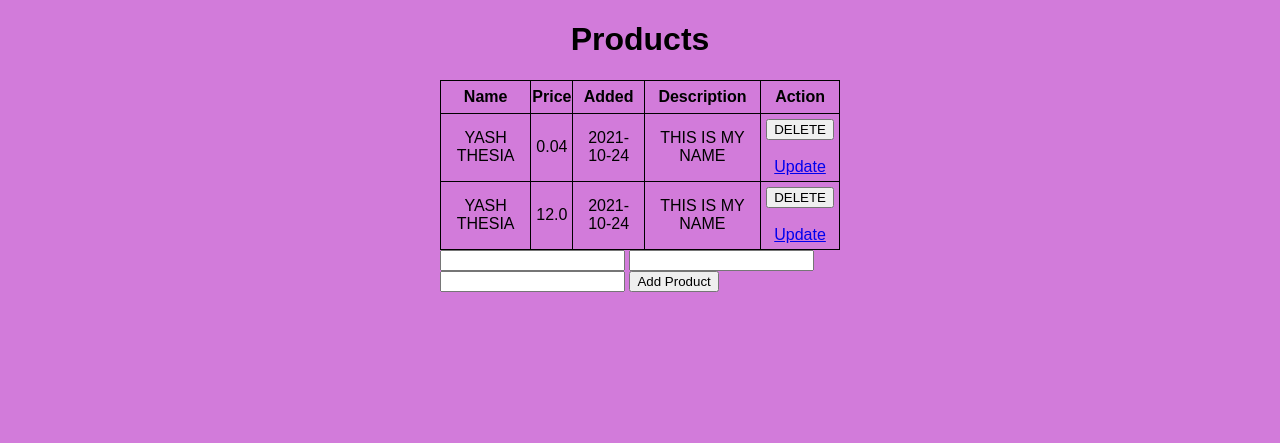
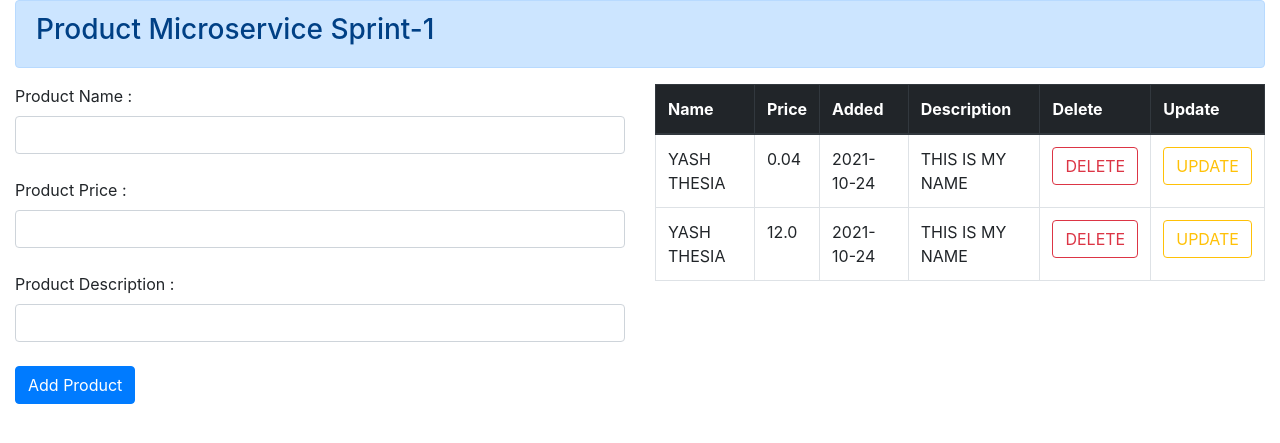
Before and after one commit to Products-DevOps-Fall-2021/CSCI-GA.2820-DevOps-Fall-2021, a Flask app: page / in a window 1280 px wide. Shown: the top 443 px of the page. Run offline with Flask 2, Linux system fonts and the light colour scheme; some libraries are stand-ins or nearby versions.

Commit message:
Added new UI design

```diff
--- a/service/routes.py
+++ b/service/routes.py
@@ -37,7 +37,7 @@ def create():
     return "Issue adding product"
 
 
-@app.route('/delete/<int:id>', methods=["POST"])
+@app.route('/delete/<int:id>', methods=['POST'])
 def delete(id):
     app.logger.info("Request to delete product...")
     output = ProductService.delete_product(id)
@@ -46,7 +46,7 @@ def delete(id):
     return 'There was a problem deleting the product'
 
 
-@app.route('/update/<int:id>', methods=['GET', 'POST'])
+@app.route('/update/<int:id>', methods=['POST', 'GET'])
 def update(id):
     if request.method=='POST':
         name = request.form['name']
--- a/service/static/css/main.css
+++ /dev/null
@@ -1,36 +0,0 @@
-body, html {
-    margin: 0;
-    font-family: sans-serif;
-    background-color: rgb(210, 123, 218);
-}
-
-.content {
-    margin: 0 auto;
-    width: 400px;
-}
-
-table, td, th {
-    border: 1px solid rgb(0, 0, 0);
-}
-
-table {
-    border-collapse: collapse;
-    width: 100%;
-}
-
-th {
-    height: 30px;
-}
-
-td {
-    text-align: center;
-    padding: 5px;
-}
-
-.form {
-    margin-top: 20px;
-}
-
-#content {
-    width: 70%;
-}
--- a/service/templates/index.html
+++ b/service/templates/index.html
@@ -1,23 +1,69 @@
-{% extends 'base.html' %}
+<!DOCTYPE html>
+<html lang="en">
+  <head>
+    <meta charset="utf-8">
+    <meta http-equiv="X-UA-Compatible" content="IE=edge">
+    <meta name="viewport" content="width=device-width, initial-scale=1">
 
-{% block head %}
-<title>Your Best E-Commerce website</title>
-{% endblock %}
+    <title>Product Home Page</title>
 
-{% block body %}
-<div class="content">
-    <h1 style="text-align: center">Products</h1>
-    {% if products|length<1 %}
-    <h4 style = "text-align:center">No Products in the list. Add one below!</h4>
-    {%else%}
-    <table>
+    <meta name="description" content="Source code generated using layoutit.com">
+    <meta name="author" content="LayoutIt!">
+
+    <link rel="stylesheet" href="https://stackpath.bootstrapcdn.com/bootstrap/4.1.3/css/bootstrap.min.css" integrity="sha384-MCw98/SFnGE8fJT3GXwEOngsV7Zt27NXFoaoApmYm81iuXoPkFOJwJ8ERdknLPMO" crossorigin="anonymous">
+
+
+  </head>
+  <body>
+
+    <div class="container-fluid">
+	<div class="row">
+		<div class="col-md-12">
+			<div class="alert alert-primary">
+			<h3>
+				Product Microservice Sprint-1
+			</h3>
+			</div>
+			<div class="row">
+				<div class="col-md-6">
+
+					<form action="/products" method="POST">
+						<label for="description">
+							Product Name :
+
+						</label>
+						<input type="text" name="name" id = "name" class="form-control">
+						<br>
+						<label for="description">
+							Product Price :
+
+						</label>
+						<input type="number" step="0.01" name="price" class="form-control">
+						<br>
+						<label for="description">
+							Product Description :
+
+						</label>
+						<input type="text" name="description" class="form-control">
+						<br>
+						<input type="submit" value="Add Product" class="btn btn-primary">
+					</form>
+				</div>
+				<div class="col-md-6">
+					<table class="table table-bordered">
+						<thead class="thead-dark">
+
+
 							<tr>
 								<th>Name</th>
 								<th>Price</th>
 								<th>Added</th>
 								<th>Description</th>
-            <th>Action</th>
+								<th>Delete </th>
+								<th>Update </th>
 							</tr>
+						</thead>
+						<tbody></tbody>
 							{% for product in products %}
 								<tr>
 									<td>{{product.name}}</td>
@@ -26,20 +72,24 @@
 									<td>{{product.description}}</td>
 									<td>
 										<form action="/delete/{{product.id}}" method="POST">
-                        <input type="submit" value="DELETE">
+											<input type="submit" class="btn btn-outline-danger" value="DELETE">
 										</form>
-                    <br>
-                    <a href="/update/{{product.id}}">Update</a>
+
+									</td>
+									<td>
+										<form action="/update/{{product.id}}" >
+											<input type="submit" class="btn btn-outline-warning" value="UPDATE">
+
+										</form>
 									</td>
 								</tr>
 							{% endfor %}
+						</tbody>
 					</table>
-    {% endif %}
-    <form action="/products" method="POST">
-        <input type="text" name="name" id = "name">
-        <input type="number" step="0.01" name="price">
-        <input type="text" name="description" id = "description">
-        <input type="submit" value="Add Product">
-    </form>
 				</div>
-{% endblock %}
+			</div>
+		</div>
+	</div>
+</div>
+  </body>
+</html>
```
Also changed, not shown: service/templates/update.html (+45 -14 lines), service/test.db. Lines whose indentation alone changed are shown as unchanged.
